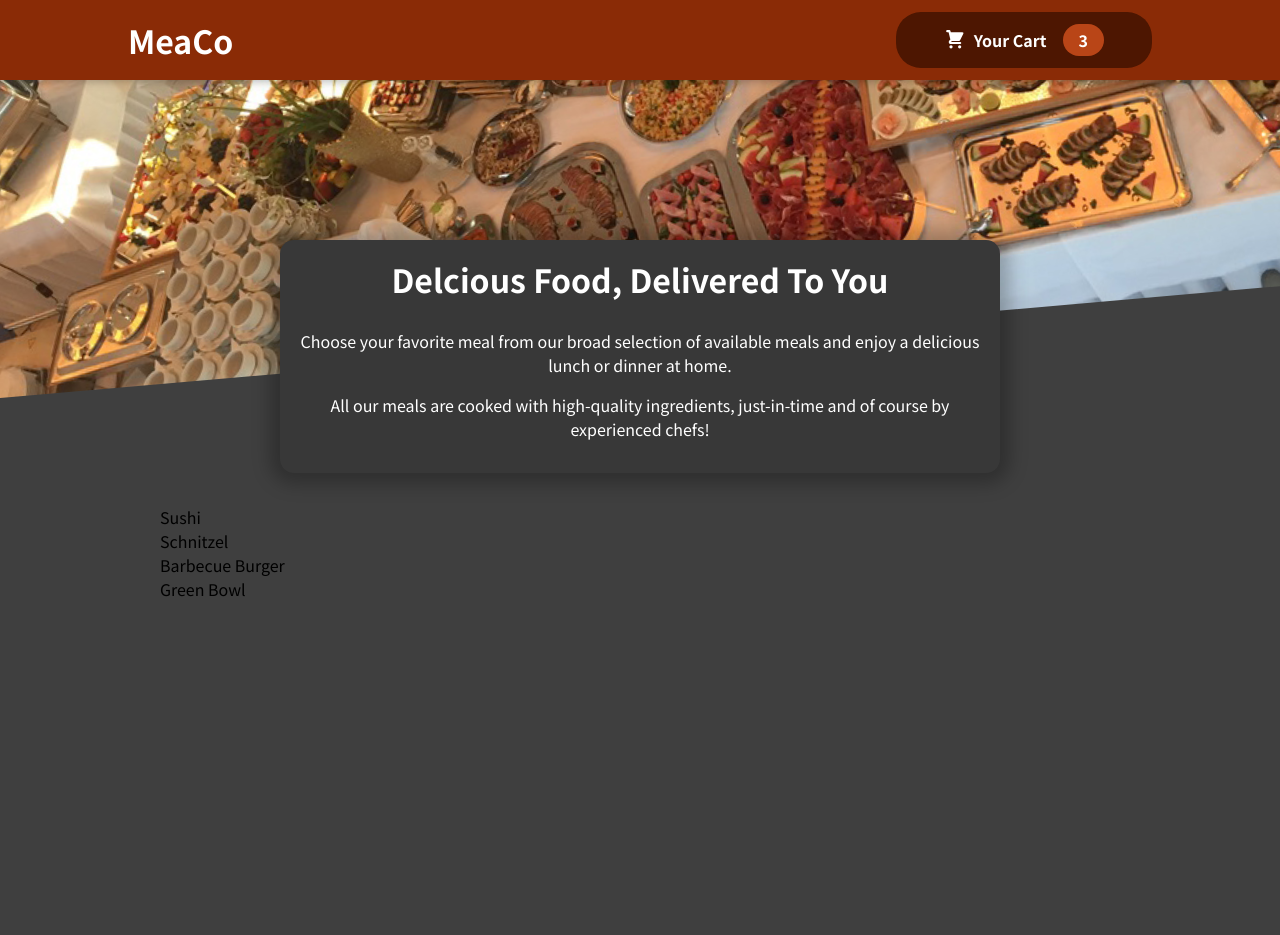
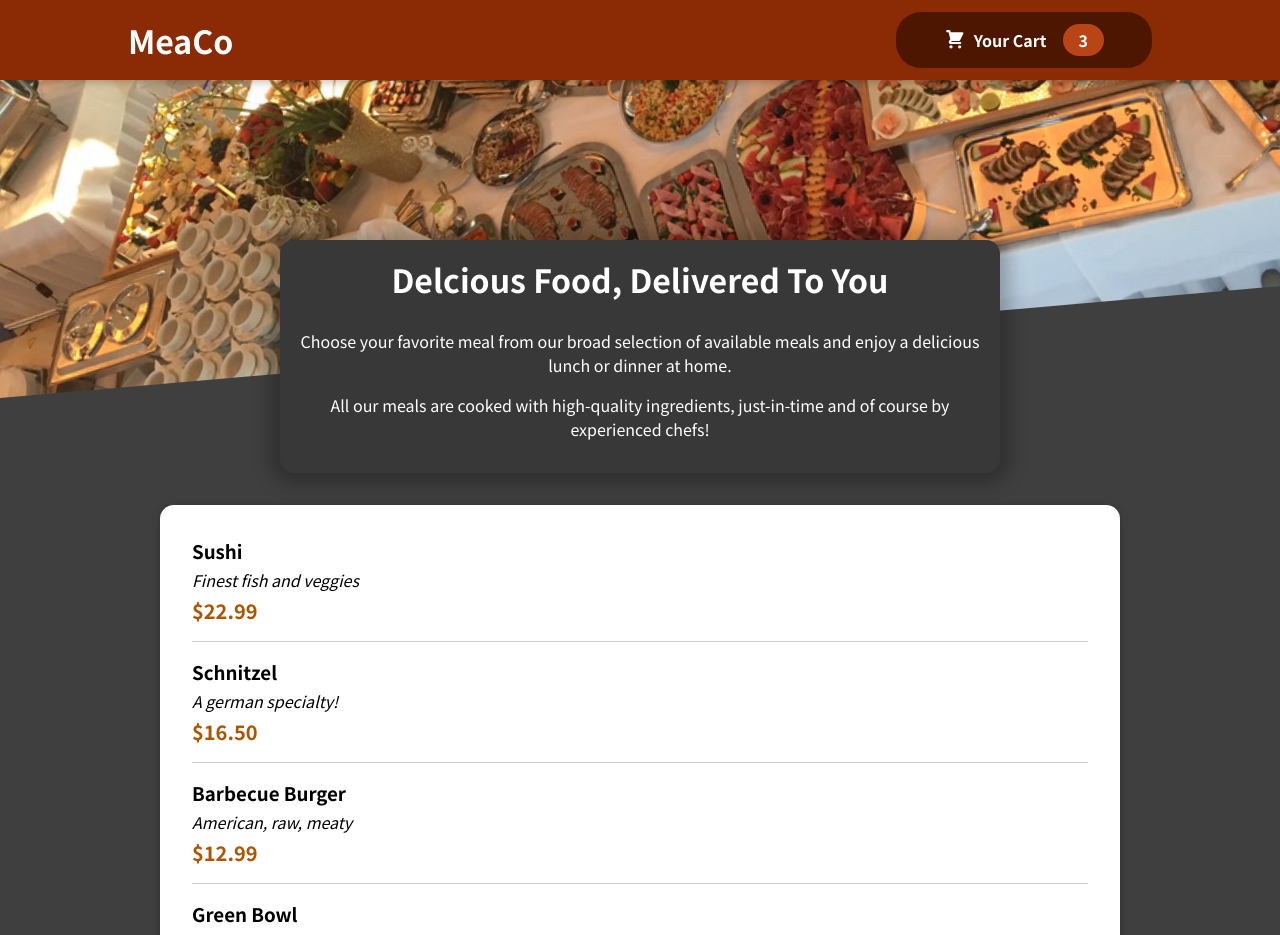
Before and after one commit to shefcodev/food-order-app, a React (Create React App) app: page / in a window 1280 px wide. Shown: the top 935 px of the page. Before the commit the page ends 800 px from the top, so only its background shows below. Built offline with nearby package versions, Linux system fonts and the light colour scheme.

Commit message:
rendered meal data for the available meals componenets

```diff
--- a/src/App.js
+++ b/src/App.js
@@ -7,7 +7,9 @@ function App() {
   return (
     <Fragment>
       <Header />
-      <Meals />
+      <main>
+        <Meals />
+      </main>
     </Fragment>
   );
 }
--- a/src/components/Meals/AvailableMeals.js
+++ b/src/components/Meals/AvailableMeals.js
@@ -1,5 +1,7 @@
 import React from 'react';
 
+import MealItem from './MealItem/MealItem';
+import Card from '../UI/Card/Card';
 import styles from './AvailableMeals.module.css';
 
 const DUMMY_MEALS = [
@@ -30,13 +32,15 @@ const DUMMY_MEALS = [
 ];
 
 const AvailableMeals = () => {
-  const mealsList = DUMMY_MEALS.map((meal, idx) => (
-    <li key={idx}>{meal.name}</li>
+  const mealsList = DUMMY_MEALS.map(({ id, name, description, price }) => (
+    <MealItem key={id} name={name} description={description} price={price} />
   ));
 
   return (
     <section className={styles.meals}>
-      <ul>{mealsList}</ul>
+      <Card>
+        <ul>{mealsList}</ul>
+      </Card>
     </section>
   );
 };
--- /dev/null
+++ b/src/components/Meals/MealItem/MealItem.js
@@ -0,0 +1,20 @@
+import React from 'react';
+
+import styles from './MealItem.module.css';
+
+const MealItem = ({ name, description, price }) => {
+  price = `$${price.toFixed(2)}`;
+
+  return (
+    <li className={styles.meal}>
+      <div>
+        <h3>{name}</h3>
+        <div className={styles.description}>{description}</div>
+        <div className={styles.price}>{price}</div>
+      </div>
+      <div></div>
+    </li>
+  );
+};
+
+export default MealItem;
--- /dev/null
+++ b/src/components/Meals/MealItem/MealItem.module.css
@@ -0,0 +1,22 @@
+.meal {
+  display: flex;
+  justify-content: space-between;
+  margin: 1rem;
+  padding-bottom: 1rem;
+  border-bottom: 1px solid #ccc;
+}
+
+.meal h3 {
+  margin: 0 0 0.25rem 0;
+}
+
+.description {
+  font-style: italic;
+}
+
+.price {
+  margin-top: 0.25rem;
+  font-weight: bold;
+  color: #ad5502;
+  font-size: 1.25rem;
+}
--- /dev/null
+++ b/src/components/UI/Card/Card.js
@@ -0,0 +1,9 @@
+import React from 'react';
+
+import styles from './Card.module.css';
+
+const Card = ({ children }) => {
+  return <div className={styles.card}>{children}</div>;
+};
+
+export default Card;
--- /dev/null
+++ b/src/components/UI/Card/Card.module.css
@@ -0,0 +1,6 @@
+.card {
+  padding: 1rem;
+  box-shadow: 0 2px 8px rgba(0, 0, 0, 0.25);
+  border-radius: 14px;
+  background-color: white;
+}
```
Also changed, not shown: src/components/Meals/MealItem/MealIteamForm.js (added), src/components/Meals/MealItem/MealItemForm.module.css (added).
